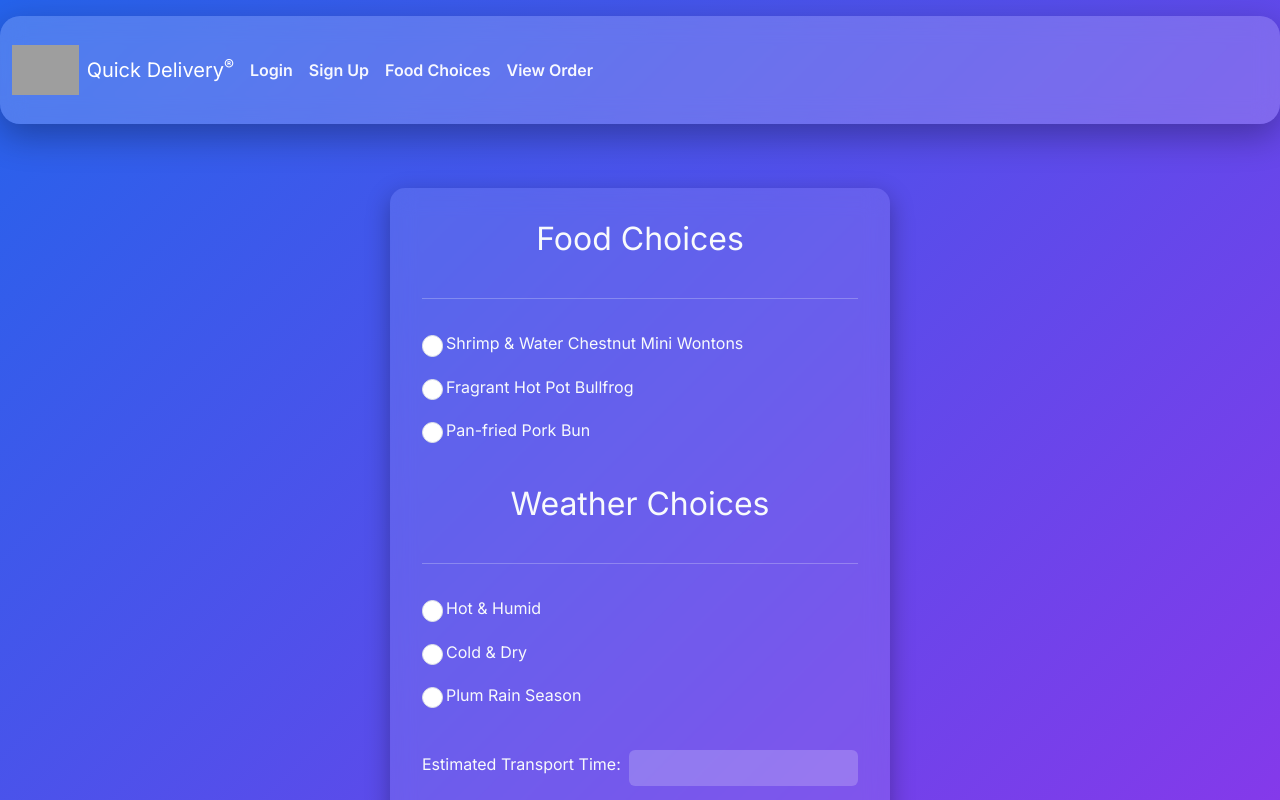
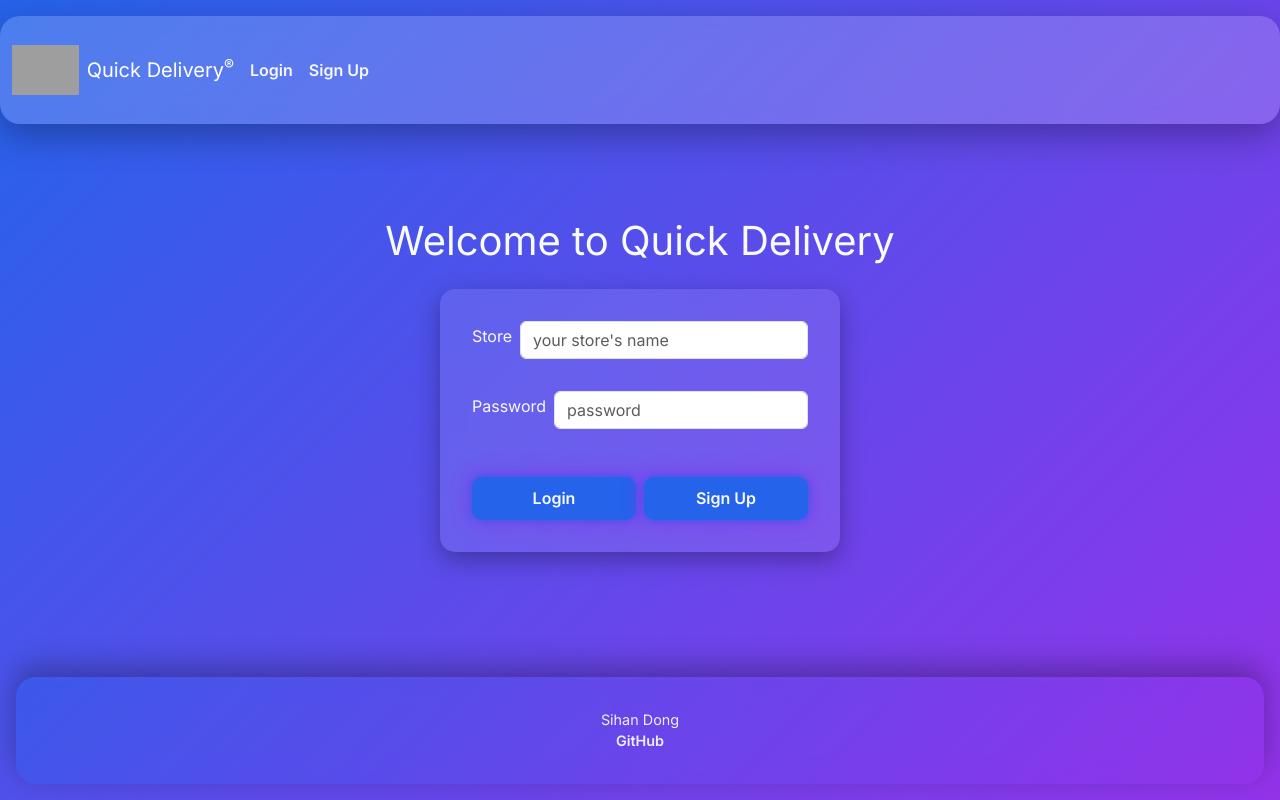
Before and after one commit to Sihan-Dong2007/QuickDeliver, a React (Vite) app: page /choices in a window 1280 px wide. Shown: the top 800 px of the page. Built offline with nearby package versions, Linux system fonts and the light colour scheme; grey boxes are pictures that could not be loaded.

Commit message:
make sure only people who logged in can see other pages

```diff
--- a/src/app.jsx
+++ b/src/app.jsx
@@ -9,7 +9,7 @@ import { Choices } from './choices/choices';
 import { Table } from './table/table';
 
 export default function App() {
-  const [currentUser, setCurrentUser] = useState(null); // 保存当前登录商店名
+  const [currentUser, setCurrentUser] = useState(localStorage.getItem("store") || null); // 保持登录状态刷新页面
 
   return (
     <BrowserRouter>
@@ -32,6 +32,10 @@ export default function App() {
                   Sign Up
                 </NavLink>
               </li>
+
+              {/* 只有登录成功才显示的链接 */}
+              {currentUser && (
+                <>
                   <li className="nav-item">
                     <NavLink className="nav-link" to="/choices">
                       Food Choices
@@ -42,10 +46,12 @@ export default function App() {
                       View Order
                     </NavLink>
                   </li>
+                </>
+              )}
             </menu>
 
             {currentUser && (
-              <div className="text-light">
+              <div className="text-light ms-4">
                 Logged in as: <strong>{currentUser}</strong>
               </div>
             )}
@@ -55,8 +61,29 @@ export default function App() {
         <Routes>
           <Route path="/" element={<Login setCurrentUser={setCurrentUser} />} />
           <Route path="/signup" element={<SignUp />} />
-          <Route path="/choices" element={<Choices currentUser={currentUser} />} />
-          <Route path="/table" element={<Table currentUser={currentUser} />} />
+
+          <Route
+            path="/choices"
+            element={
+              currentUser ? (
+                <Choices currentUser={currentUser} />
+              ) : (
+                <Login setCurrentUser={setCurrentUser} />
+              )
+            }
+          />
+
+          <Route
+            path="/table"
+            element={
+              currentUser ? (
+                <Table currentUser={currentUser} />
+              ) : (
+                <Login setCurrentUser={setCurrentUser} />
+              )
+            }
+          />
+
           <Route path="*" element={<NotFound />} />
         </Routes>
 
--- a/src/login/login.jsx
+++ b/src/login/login.jsx
@@ -1,10 +1,10 @@
 import React, { useState } from "react";
 import "bootstrap/dist/css/bootstrap.min.css";
-import "../app.css"; // 注意：这里是相对路径，根据你的项目结构
+import "../app.css";
 
 import { useNavigate } from "react-router-dom";
 
-export function Login() {
+export function Login({ setCurrentUser }) {
   const [store, setStore] = useState("");
   const [password, setPassword] = useState("");
   const [error, setError] = useState("");
@@ -34,6 +34,7 @@ export function Login() {
 
     // 登录成功
     localStorage.setItem("store", store);
+    setCurrentUser(store); // 新增：通知 App.jsx 已登录
     navigate("/choices");
   };
 
@@ -46,7 +47,6 @@ export function Login() {
       <h1 className="mb-4">Welcome to Quick Delivery</h1>
 
       <form onSubmit={handleLogin} className="w-50">
-
         <div className="mb-3">
           <label className="form-label">Store</label>
           <input
@@ -69,11 +69,7 @@ export function Login() {
           />
         </div>
 
-        {error && (
-          <div className="alert alert-danger">
-            {error}
-          </div>
-        )}
+        {error && <div className="alert alert-danger">{error}</div>}
 
         <div className="d-flex gap-2 mt-3">
           <button type="submit" className="btn-login w-50">
```
Lines whose indentation alone changed are shown as unchanged.
